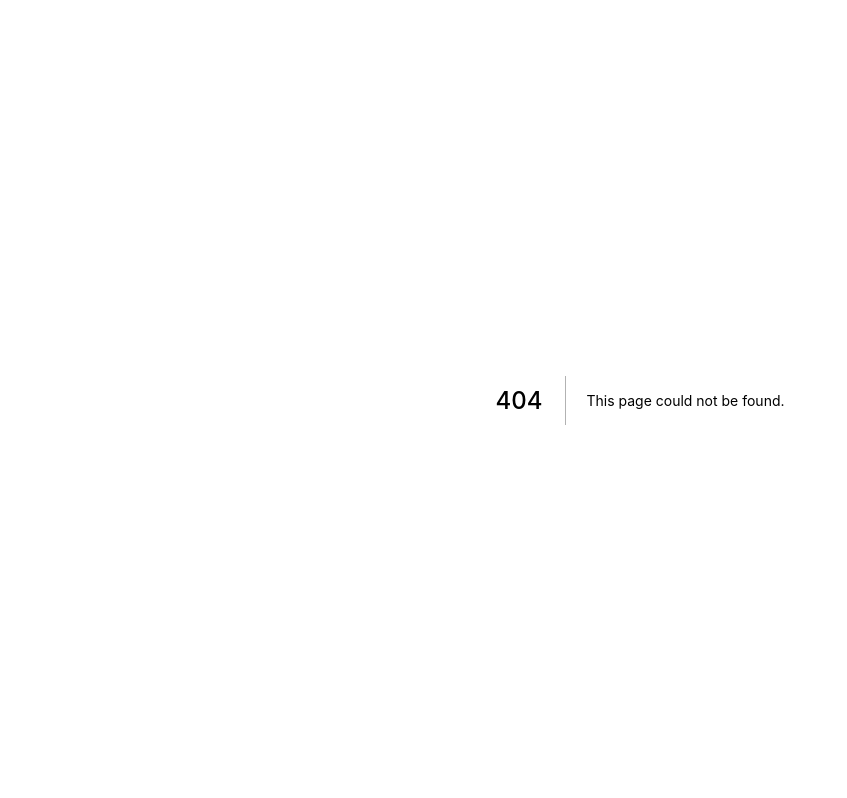
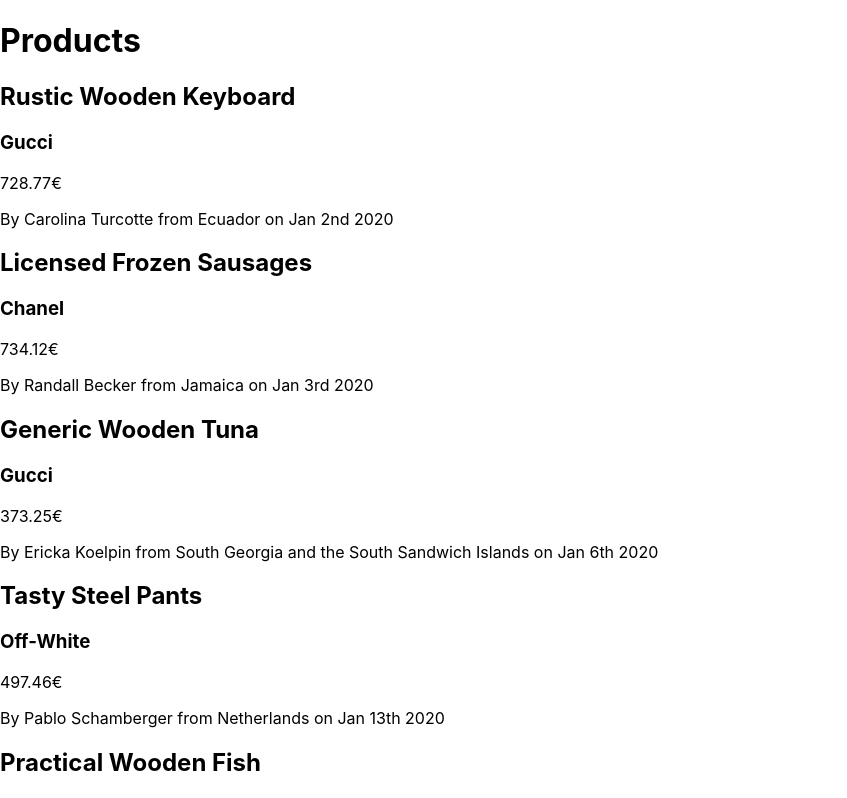
Before and after one commit to Mitchnsun/vcollective, a Next.js app: page /products in a window 1280 px wide. Before the commit this address had no page. Shown: the top 798 px of the page, without its empty margins (0-847 px from the left). Built offline with nearby package versions, Linux system fonts and the light colour scheme.

Commit message:
Products list with Louis Vuitton Obfuscation

```diff
--- /dev/null
+++ b/pages/products.js
@@ -0,0 +1,29 @@
+import useSWR from 'swr';
+import moment from 'moment';
+
+import { brand } from '../utils/obfuscator';
+
+async function fetcher(url) {
+  const res = await fetch(url);
+  const json = await res.json();
+  return json;
+}
+
+export default function Products() {
+  const { data = {} } = useSWR('/api/products', fetcher);
+  return (
+    <>
+      <h1>Products</h1>
+      <div>
+        {(data.products || []).map(item => (
+          <div key={item.id}>
+            <h2>{item.name}</h2>
+            <h3>{brand(item.brand)}</h3>
+            <p>{item.price.price}</p>
+            <p>By {item.seller.name} from {item.seller.country} on {moment(item.deposited_on).format("MMM Do YYYY")}</p>
+          </div>
+        ))}
+      </div>
+    </>
+  );
+}
--- /dev/null
+++ b/utils/obfuscator.js
@@ -0,0 +1,2 @@
+const BRAND_TO_OBFUSC = ['Louis Vuitton'];
+export const brand = (brand) => BRAND_TO_OBFUSC.indexOf(brand) != -1 ? '-' : brand;
```
